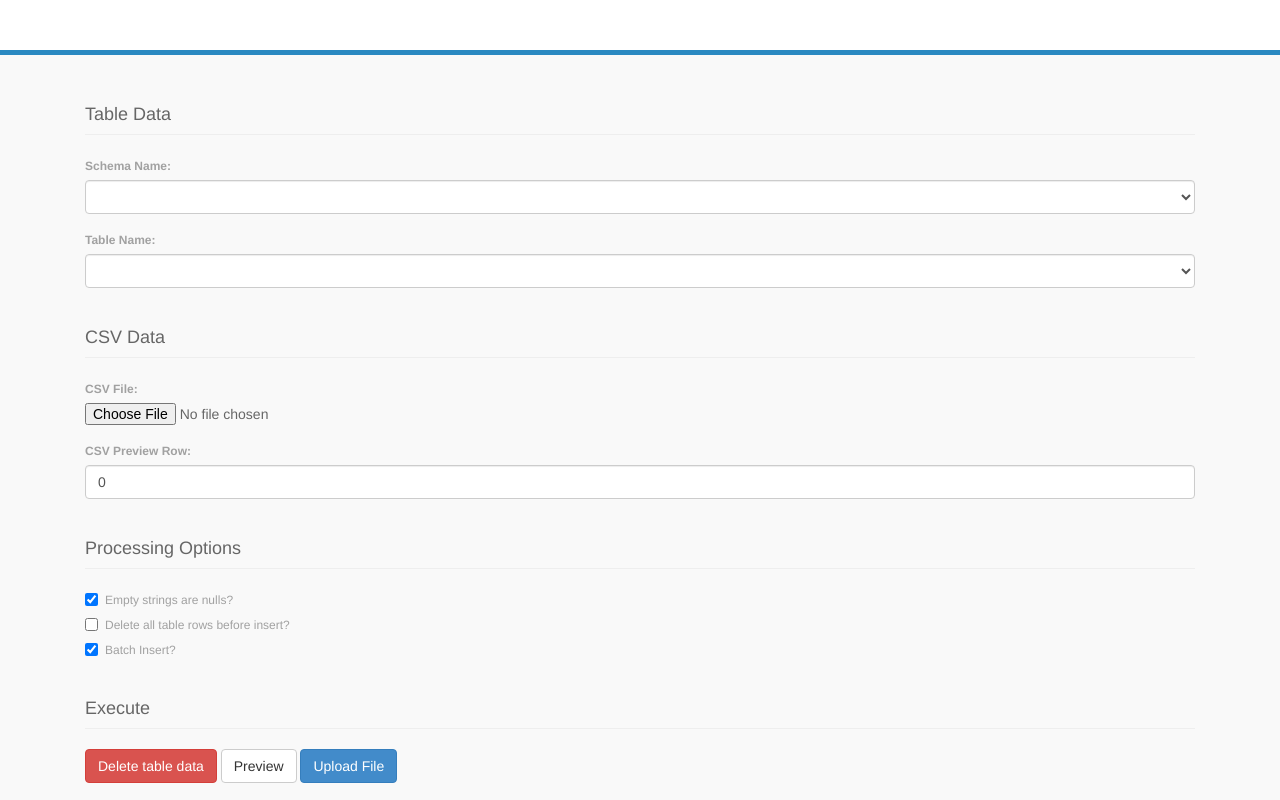
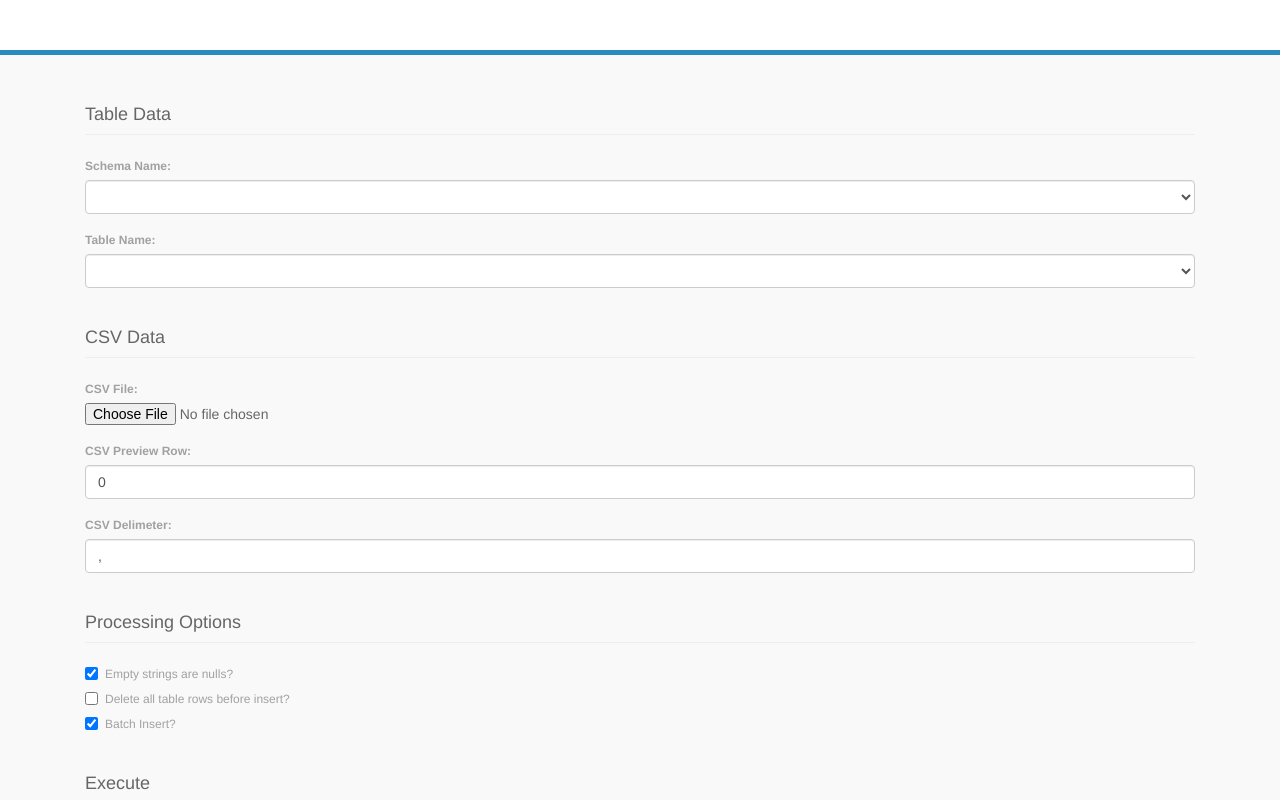
Before and after one commit to paschmann/XSImport, a plain HTML site: page index.html in a window 1280 px wide. Drawn offline with Linux system fonts and the light colour scheme; no server answers.

Commit message:
Multiple bug fixes, also allows the user to specify the delimiter type

```diff
--- a/index.html
+++ b/index.html
@@ -63,6 +63,10 @@
                                             <label for="csvpreviewrow">CSV Preview Row:</label>
                                             <input type="text" class="form-control" name="csvpreviewrow" id="csvpreviewrow" value="0" />
                                         </div>
+                                        <div class="form-group">
+                                            <label for="delimeter">CSV Delimeter:</label>
+                                            <input type="text" class="form-control" name="delimeter" id="delimeter" value="," />
+                                        </div>
                                     <div class="page-header">
                                         <h4>Processing Options</h4>
                                     </div>
```
Also changed, not shown: 1 other file.
